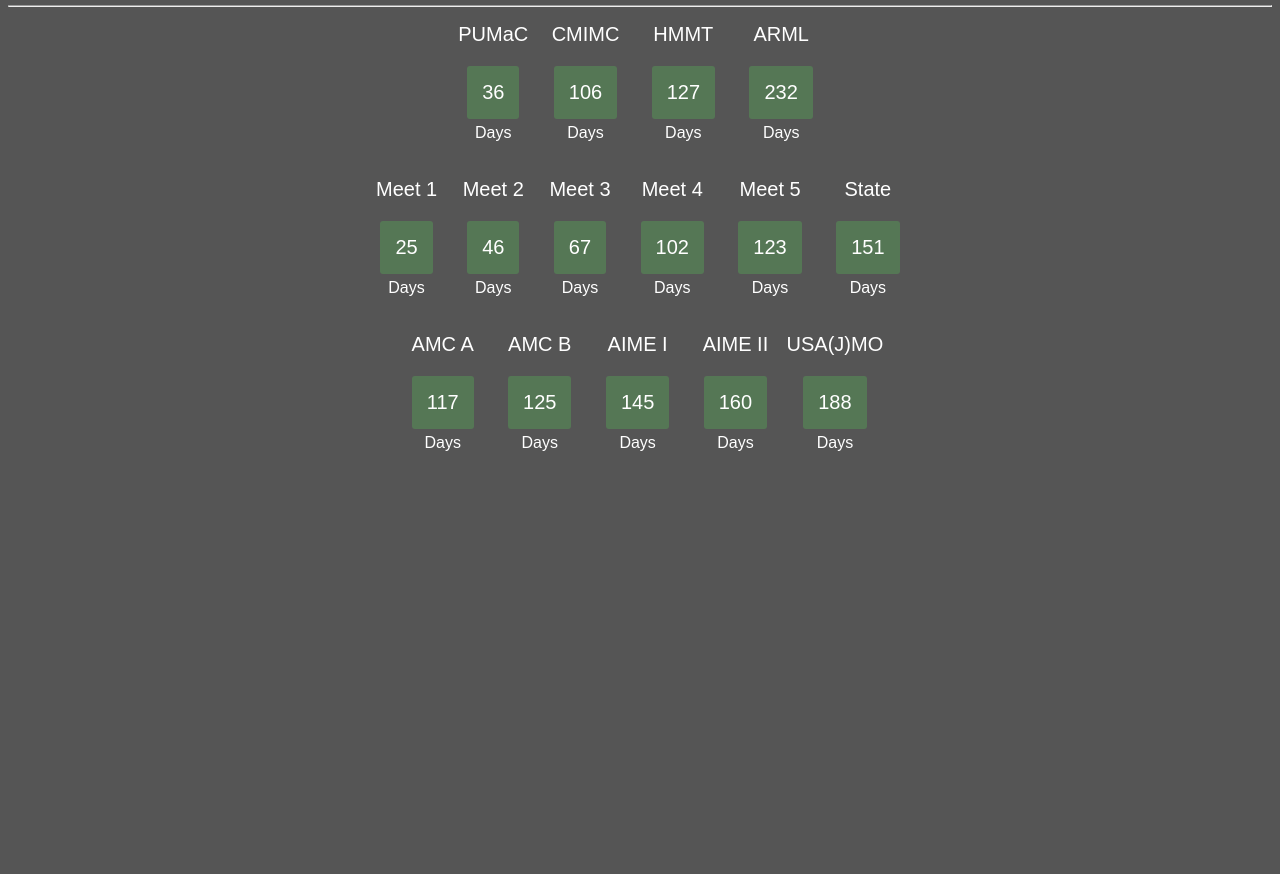
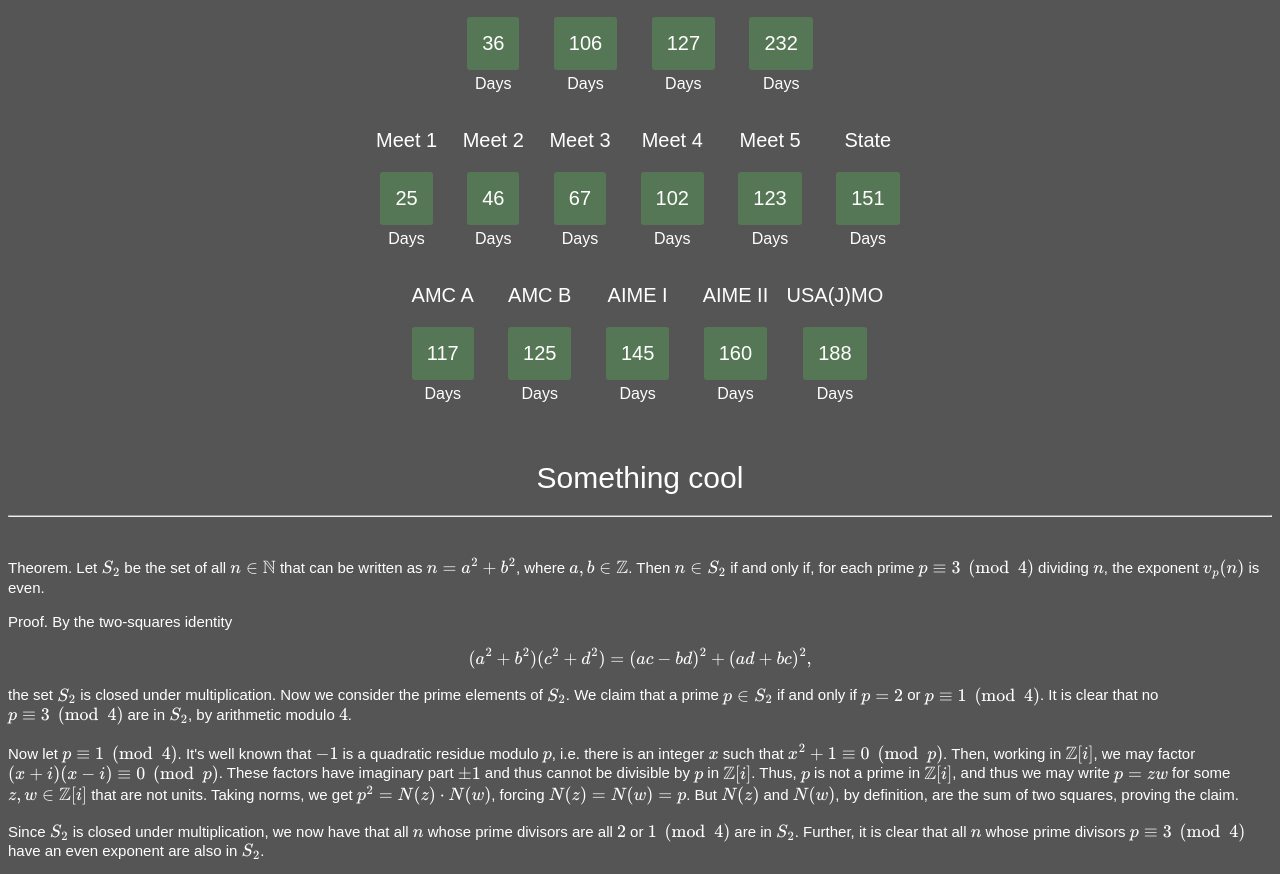
Before and after one commit to mstang107/mstang107.github.io, a plain HTML site: page index.html in a window 1280 px wide. Shown: the part 374-1248 px from the top of the page. Before the commit the page ends 834 px from the top, so only its background shows below. Drawn offline with nearby package versions, Linux system fonts and the light colour scheme; some packages are replaced by stand-ins of ours.

Commit message:
Add math!

```diff
--- a/index.html
+++ b/index.html
@@ -24,7 +24,6 @@ So far these links are just compilations of past problems from various tournamen
 <li> <a href=https://www.dropbox.com/sh/omil28gntnr6mr6/AADaZmGpeP9_3olBmnrDp2kTa?dl=0>Past HMMT problems</a>
 <li> <a href=https://www.dropbox.com/sh/vwn4my4bxvliepo/AABEJ95HYp03kD2n3o4XRT6va?dl=0>Past OMO problems</a>
 </ul>
-<br><br>
 <h1>2016-17 Contest Timers</h1>
 <hr>
 <p></h2>
@@ -62,6 +61,22 @@ So far these links are just compilations of past problems from various tournamen
 <div id="aimeii">AIME II<p><div><span class="days"></span><div class="smalltext">Days</div></div></div>
 
 <div id="usamo">USA(J)MO<p><div><span class="days"></span><div class="smalltext">Days</div></div></div>
+
+<br><br> <h1> Something cool </h1>
+
+<hr> <h2>
+Theorem. Let $S_2$ be the set of all $n \in \mathbb{N}$ that can be written as $n=a^2+b^2$, where $a, b \in \mathbb{Z}$. Then $n \in S_2$ if and only if, for each prime $p \equiv 3 \pmod{4}$ dividing $n$, the exponent $v_p(n)$ is even.
+<br><br>
+Proof. By the two-squares identity \[(a^2+b^2)(c^2+d^2) = (ac-bd)^2+(ad+bc)^2,\] the set $S_2$ is closed under multiplication. Now we consider the prime elements of $S_2$. We claim that a prime $p \in S_2$ if and only if $p = 2$ or $p \equiv 1 \pmod{4}$. It is clear that no $p \equiv 3 \pmod{4}$ are in $S_2$, by arithmetic modulo $4$.
+<br><br>
+Now let $p \equiv 1 \pmod{4}$. It's well known that $-1$ is a quadratic residue modulo $p$, i.e. there is an integer $x$ such that $x^2 + 1 \equiv 0 \pmod{p}$. Then, working in $\mathbb{Z}[i]$, we may factor $(x+i)(x-i) \equiv 0 \pmod{p}$. These factors have imaginary part $\pm 1$ and thus cannot be divisible by $p$ in $\mathbb{Z}[i]$. Thus, $p$ is not a prime in $\mathbb{Z}[i]$, and thus we may write $p=zw$ for some $z, w \in \mathbb{Z}[i]$ that are not units. Taking norms, we get $p^2 = N(z) \cdot N(w)$, forcing $N(z) = N(w) = p$. But $N(z)$ and $N(w)$, by definition, are the sum of two squares, proving the claim.
+<br><br>
+Since $S_2$ is closed under multiplication, we now have that all $n$ whose prime divisors are all $2$ or $1 \pmod{4}$ are in $S_2$. Further, it is clear that all $n$ whose prime divisors $p \equiv 3 \pmod{4}$ have an even exponent are also in $S_2$.
+<br><br>
+Finally, suppose that some $p \equiv 3 \pmod{4}$ divides $n$ an odd number of times, i.e. $n = n_0p^{2k-1}$ for some $n_0, k \in \mathbb{N}$ with $p \nmid n_0$, and suppose that $n = a^2+b^2$ for some $a, b \in \mathbb{Z}$. Then $a^2+b^2 \equiv 0 \pmod{p}$. Either $a, b \equiv 0 \pmod{p}$ or $(ab^{-1})^2 \equiv -1 \pmod{p}$, but the latter case is impossible since $-1$ is not a quadratic residue modulo $p$. Thus, $a, b \equiv 0 \pmod{p}$, so we can let $a = pa_0$ and $b = pb_0$, giving $n_0p^{2k-3} = a_0^2 + b_0^2$. The exponent $2k-3$ is still odd, so we obtain a contradiction by infinite descent, when eventually the exponent of $p$ on the left-hand side becomes $1$ but the right-hand side is divisible by $p^2$. This proves the theorem.
+</h2>
+
+
 
 	<script>
 		function getTimeRemaining(endtime) {
```
